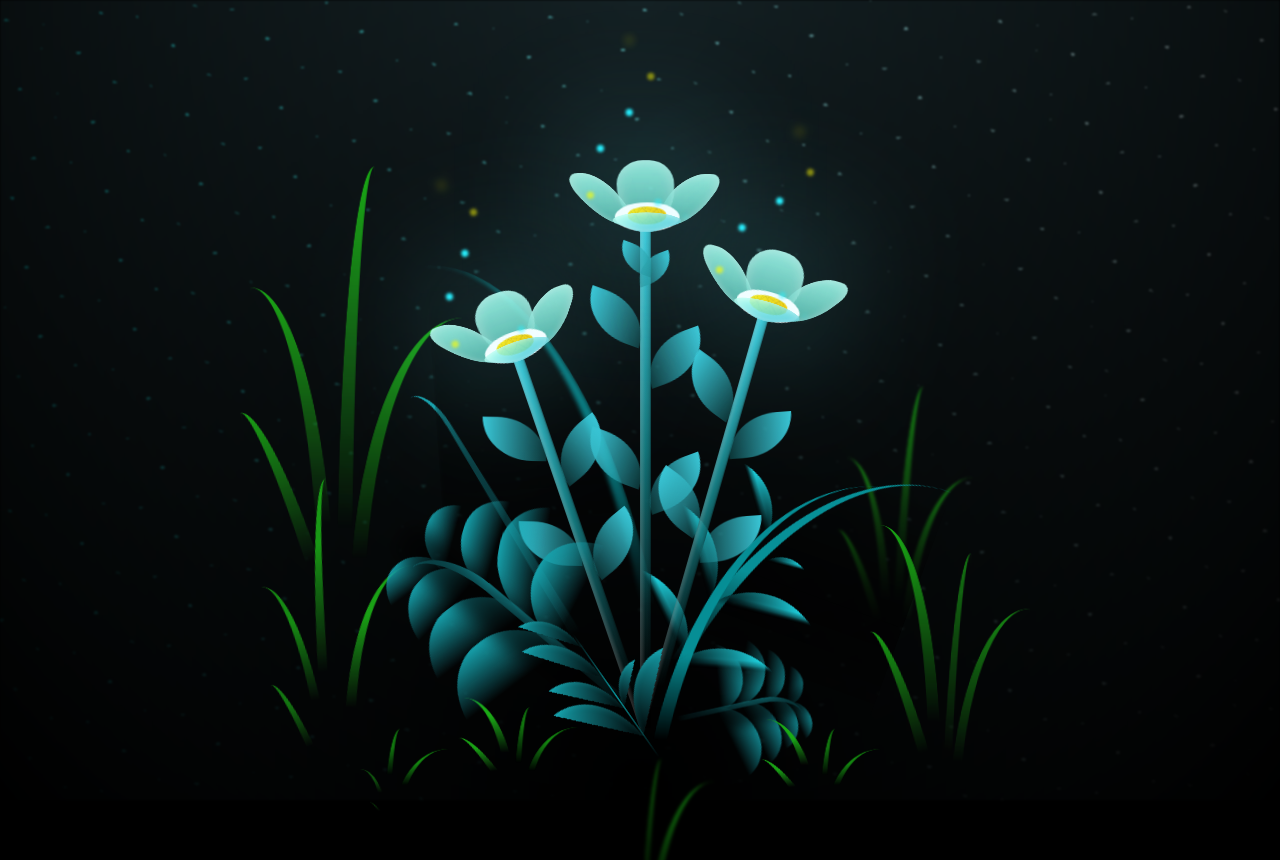
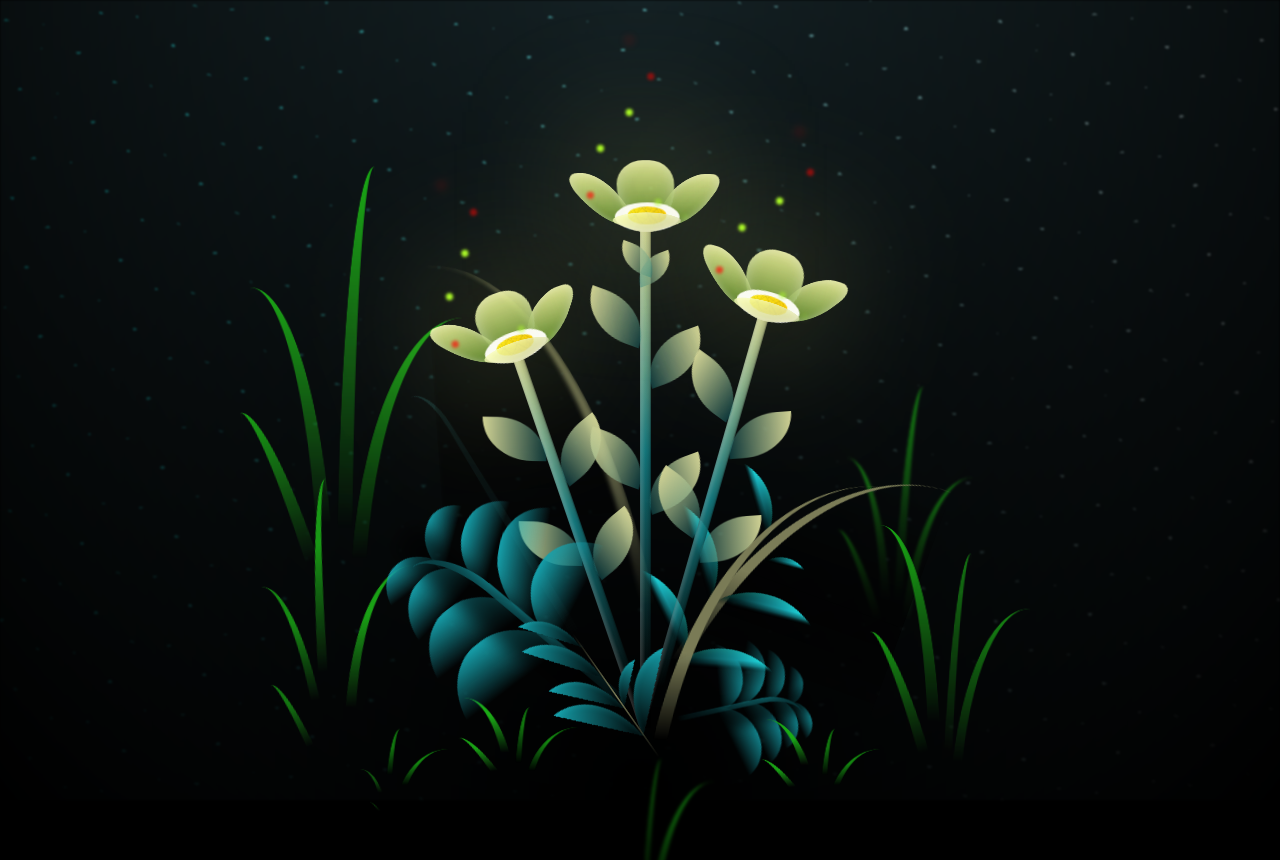
Before and after one commit to lakuttusliving/Wisuda-Noy, a plain HTML site: page flower.html in a window 1280 px wide. Shown: the top 860 px of the page. Drawn offline with Linux system fonts and the light colour scheme.

Commit message:
Add files via upload

```diff
--- a/CSS/main.css
+++ b/CSS/main.css
@@ -154,7 +154,7 @@ body {
   transform: translate(-50%, -100%);
   width: 8vmin;
   height: 8vmin;
-  background-color: #6bf0ff;
+  background-color: #ccd172;
   filter: blur(10vmin);
 }
 .flower__leaf {
@@ -164,8 +164,8 @@ body {
   width: 8vmin;
   height: 11vmin;
   border-radius: 51% 49% 47% 53%/44% 45% 55% 69%;
-  background-color: #a7ffee;
-  background-image: linear-gradient(to top, #54b8aa, #a7ffee);
+  background-color: #f7fca2;
+  background-image: linear-gradient(to top,#548420, #f7fca2);
   transform-origin: bottom center;
   opacity: 0.9;
   box-shadow: inset 0 0 2vmin rgba(255, 255, 255, 0.5);
@@ -185,7 +185,7 @@ body {
   transform-origin: bottom left;
   border-radius: 4vmin 10vmin 4vmin 4vmin;
   transform: translate(0%, 18%) rotateX(70deg) rotate(-43deg);
-  background-image: linear-gradient(to top, #39c6d6, #a7ffee);
+  background-image: linear-gradient(to top, #cfd193, #f7fca2);
   z-index: 1;
   opacity: 0.8;
 }
@@ -212,7 +212,7 @@ body {
 .flower__line {
   height: 55vmin;
   width: 1.5vmin;
-  background-image: linear-gradient(to left, rgba(0, 0, 0, 0.2), transparent, rgba(255, 255, 255, 0.2)), linear-gradient(to top, transparent 10%, #14757a, #39c6d6);
+  background-image: linear-gradient(to left, rgba(0, 0, 0, 0.2), transparent, rgba(255, 255, 255, 0.2)), linear-gradient(to top, transparent 10%, #14757a, #cfd193);
   box-shadow: inset 0 0 2px rgba(0, 0, 0, 0.5);
   -webkit-animation: grow-flower-tree 4s backwards;
           animation: grow-flower-tree 4s backwards;
@@ -227,7 +227,7 @@ body {
   height: var(--h);
   border-top-right-radius: var(--h);
   border-bottom-left-radius: var(--h);
-  background-image: linear-gradient(to top, rgba(20, 117, 122, 0.4), #39c6d6);
+  background-image: linear-gradient(to top, rgba(20, 117, 122, 0.4), #cfd193);
 }
 .flower__line__leaf--1 {
   transform: rotate(70deg) rotateY(30deg);
@@ -264,14 +264,14 @@ body {
   bottom: 0vmin;
   width: 1vmin;
   height: 1vmin;
-  background-color: rgb(255, 251, 0);
+  background-color: rgb(255, 0, 0);
   border-radius: 50%;
   filter: blur(0.2vmin);
   -webkit-animation: light-ans 4s linear infinite backwards;
           animation: light-ans 4s linear infinite backwards;
 }
 .flower__light:nth-child(odd) {
-  background-color: #23f0ff;
+  background-color: #abff23;
 }
 .flower__light--1 {
   left: -2vmin;
@@ -536,7 +536,7 @@ body {
 .flower__g-long {
   --w: 2vmin;
   --h: 6vmin;
-  --c: #159faa;
+  --c: #112829;
   position: absolute;
   bottom: 10vmin;
   left: -3vmin;
@@ -592,9 +592,9 @@ body {
   width: 30vmin;
   height: 50vmin;
   border-top-left-radius: 100%;
-  border-left: 2vmin solid #079097;
+  border-left: 2vmin solid #7b7c57;
   background-image: linear-gradient(to bottom, transparent, var(--dark-color) 60%);
-  -webkit-mask-image: linear-gradient(to top, transparent 30%, #079097 60%);
+  -webkit-mask-image: linear-gradient(to top, transparent 30%, #7b7c57 60%);
 }
 .flower__g-right--1 {
   -webkit-animation: flower-g-right-ans 2.5s linear infinite;
@@ -672,7 +672,7 @@ body {
 .flower__g-front__line {
   width: 0.3vmin;
   height: 20vmin;
-  background-image: linear-gradient(to top, transparent, #079097, transparent 100%);
+  background-image: linear-gradient(to top, transparent, #7b7c57, transparent 100%);
   position: relative;
 }
 .flower__g-front__leaf-wrapper {
@@ -813,8 +813,8 @@ body {
   width: 30vmin;
   height: 50vmin;
   border-top-left-radius: 100%;
-  border-left: 2vmin solid #079097;
-  -webkit-mask-image: linear-gradient(to top, transparent 25%, #079097 50%);
+  border-left: 2vmin solid #7b7c57;
+  -webkit-mask-image: linear-gradient(to top, transparent 25%, #7b7c57 50%);
   position: relative;
   z-index: 1;
 }
@@ -825,7 +825,7 @@ body {
   width: 10vmin;
   height: 10vmin;
   border-radius: 100% 0% 0% 100%/100% 100% 0% 0%;
-  box-shadow: inset 0 2px 1vmin hsla(184deg, 97%, 58%, 0.2);
+  box-shadow: inset 0 2px 1vmin hsla(162, 97%, 58%, 0.2);
   background-image: linear-gradient(to bottom left, transparent, var(--dark-color) 98%), linear-gradient(to bottom right, #23f0ff 45%, transparent 50%, transparent);
   -webkit-mask-image: linear-gradient(135deg, #159faa 40%, transparent 50%, transparent);
 }
@@ -956,7 +956,7 @@ body {
   transform: scale(0.8) rotate(-5deg);
 }
 .long-g--1 .leaf {
-  -webkit-mask-image: linear-gradient(to top, transparent 40%, #079097 80%) !important;
+  -webkit-mask-image: linear-gradient(to top, transparent 40%, #7b7c57 80%) !important;
 }
 .long-g--1 .leaf--1 {
   --w: 5vmin;
@@ -971,7 +971,7 @@ body {
   transform: scale(0.6) rotateX(60deg);
 }
 .long-g--2 .leaf, .long-g--3 .leaf {
-  -webkit-mask-image: linear-gradient(to top, transparent 50%, #079097 80%) !important;
+  -webkit-mask-image: linear-gradient(to top, transparent 50%, #7b7c57 80%) !important;
 }
 .long-g--2 .leaf--1, .long-g--3 .leaf--1 {
   left: -1vmin;
@@ -982,7 +982,7 @@ body {
   bottom: 0vmin;
 }
 .long-g--3 .leaf {
-  -webkit-mask-image: linear-gradient(to top, transparent 40%, #079097 80%) !important;
+  -webkit-mask-image: linear-gradient(to top, transparent 40%, #7b7c57 80%) !important;
 }
 .long-g--4 {
   left: 25vmin;
@@ -991,7 +991,7 @@ body {
   transform: scale(0.6) rotateX(60deg);
 }
 .long-g--4 .leaf {
-  -webkit-mask-image: linear-gradient(to top, transparent 50%, #079097 80%) !important;
+  -webkit-mask-image: linear-gradient(to top, transparent 50%, #7b7c57 80%) !important;
 }
 .long-g--5 {
   left: 42vmin;
```
